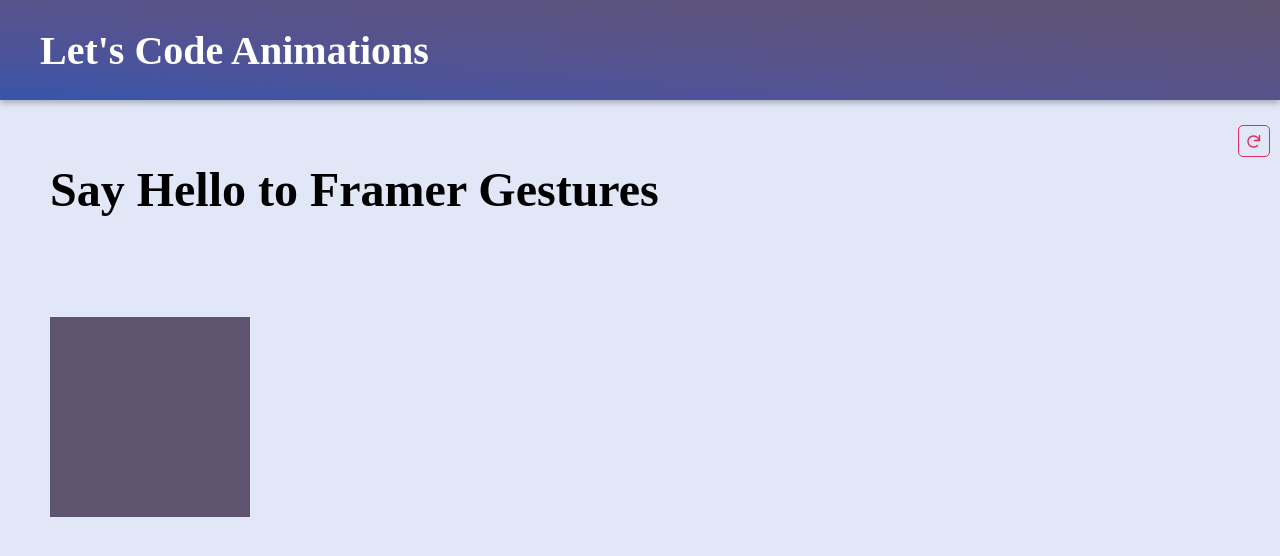
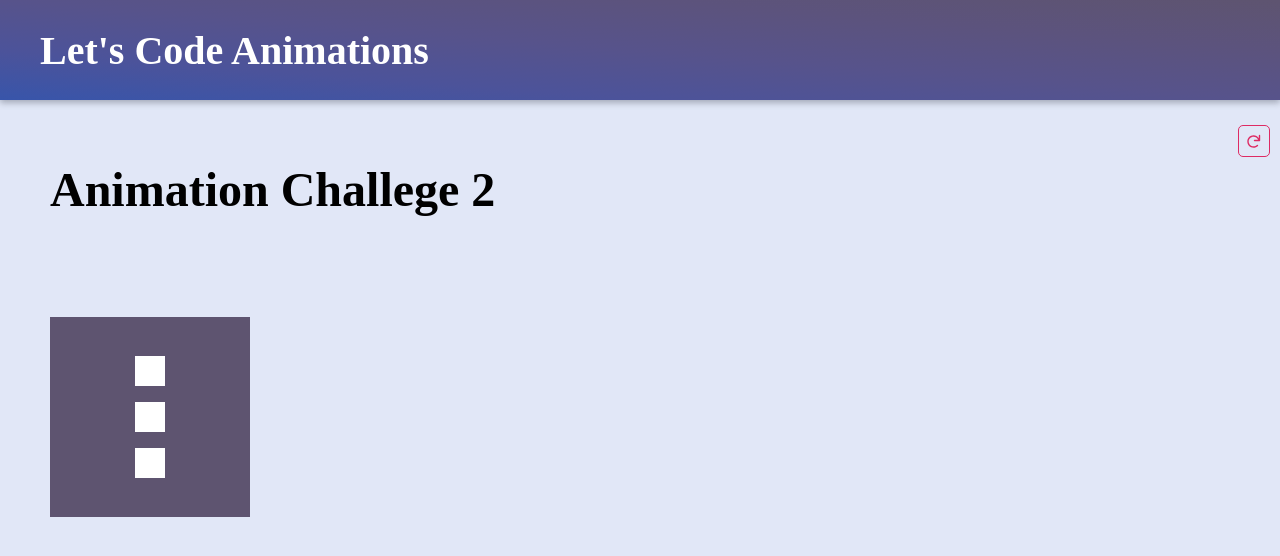
Before and after one commit to smilegupta/animation-made-easy, a React (Create React App) app in the folder animations-in-react/: page /example-7 in a window 1280 px wide. Shown: the top 556 px of the page. Built offline with nearby package versions, Linux system fonts and the light colour scheme.

Commit message:
feat: added example 7

```diff
--- a/animations-in-react/src/pages/example7/index.jsx
+++ b/animations-in-react/src/pages/example7/index.jsx
@@ -4,11 +4,51 @@ import { motion } from "framer-motion";
 import "pages/example7/styles.css";
 
 const Example7 = () => {
+  const boxVariant = {
+    hidden: {
+      x: "-100vw",
+    },
+    visible: {
+      x: 0,
+      transition: {
+        delay: 0.5,
+        when: "beforeChildren",
+        staggerChildren: 0.2,
+      },
+    },
+  };
+
+  const listVariant = {
+    hidden: {
+      x: -10,
+      opacity: 0,
+    },
+    visible: {
+      x: 0,
+      opacity: 1,
+    },
+  };
+
   return (
     <Fragment>
-      <h1 className="page-title"> Say Hello to Framer Gestures </h1>
+      <h1 className="page-title"> Animation Challege 2 </h1>
       <div className="example7-wrapper">
-        <motion.div className="example7-box" />
+        <motion.div
+          className="example7-box"
+          variants={boxVariant}
+          initial="hidden"
+          animate="visible"
+        >
+          {[1, 2, 3].map((item) => {
+            return (
+              <motion.li
+                key={item}
+                className="small-box"
+                variants={listVariant}
+              />
+            );
+          })}
+        </motion.div>
       </div>
     </Fragment>
   );
--- a/animations-in-react/src/pages/example7/styles.css
+++ b/animations-in-react/src/pages/example7/styles.css
@@ -11,5 +11,17 @@
   width: 200px;
   height: 200px;
   background-color: var(--secondary-color);
-  border-radius: 0;
+  display: flex;
+  justify-content: center;
+  align-items: center;
+  flex-direction: column;
 }
+
+.small-box{
+  width: 10px;
+  height: 10px;
+  background-color: white;
+  padding: 10px;
+  list-style: none;
+  margin: 0.5rem;
+}
```
